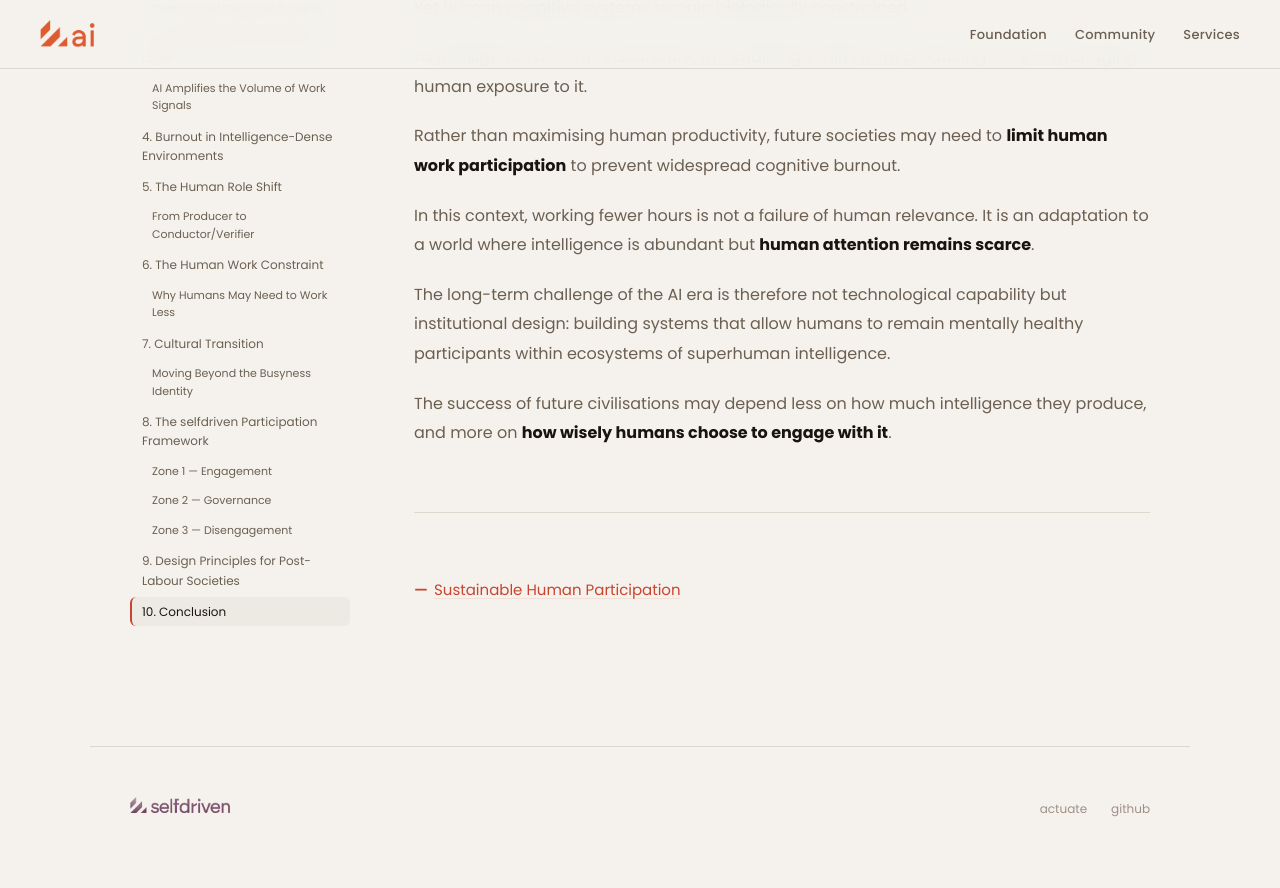
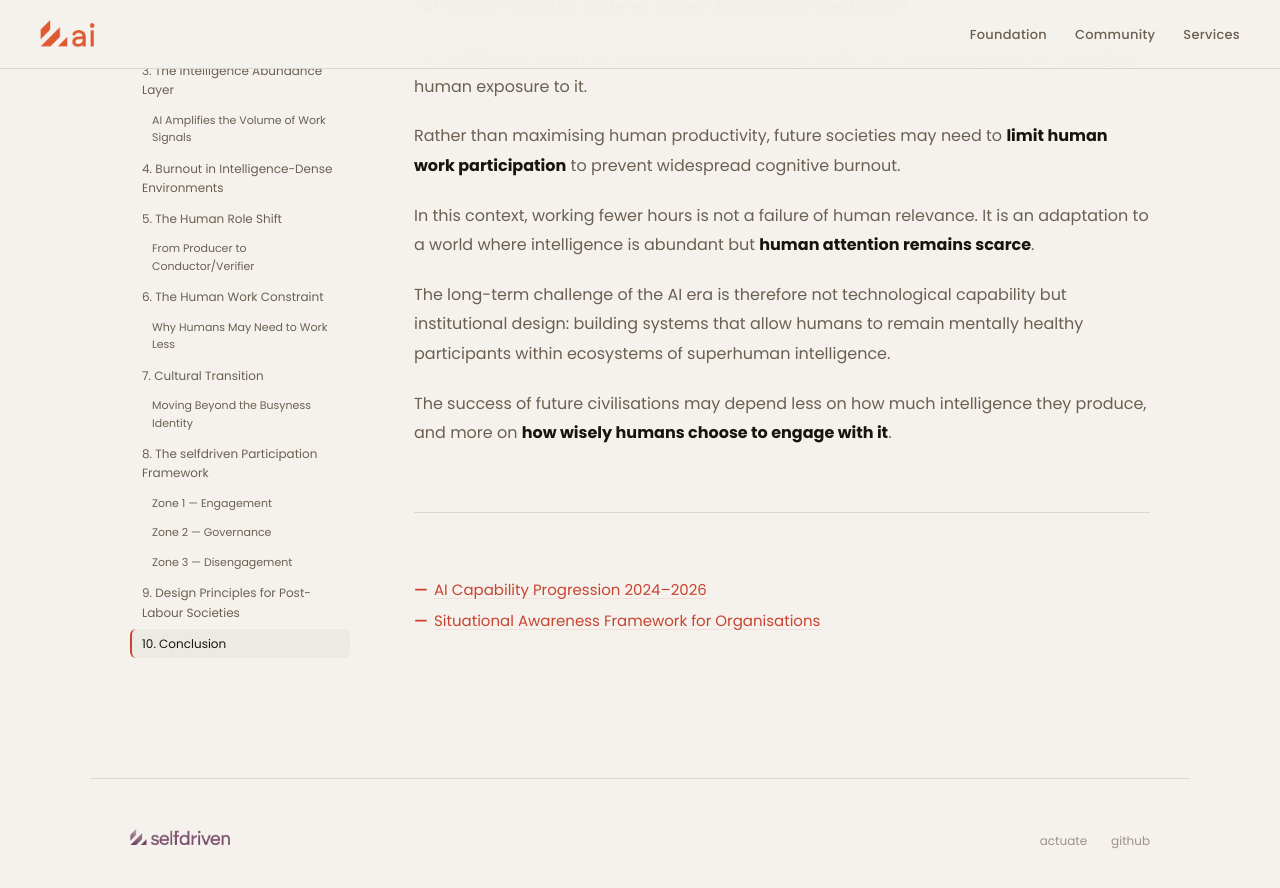
Before and after one commit to selfdriven-foundation/selfdriven-ai, a Jekyll site: the page built from docs/pages/framework-sustainable-human-participation.md, in a window 1280 px wide and 900 px high, scrolled down 9436 px. Shown: the top 888 px of the window. Built offline with Jekyll 4.4.1, drawn with Linux system fonts in a browser that asks for light colours.

Commit message:
Update framework-sustainable-human-participation.md

```diff
--- a/docs/pages/framework-sustainable-human-participation.md
+++ b/docs/pages/framework-sustainable-human-participation.md
@@ -292,4 +292,5 @@ The success of future civilisations may depend less on how much intelligence the
 
 ---
 
-- [Sustainable Human Participation](/research/sustainable-human-participation)
+- [AI Capability Progression 2024–2026](/situational-awareness-framework/ai-capability-progression)
+- [Situational Awareness Framework for Organisations](/situational-awareness-framework/organisations/)
```
